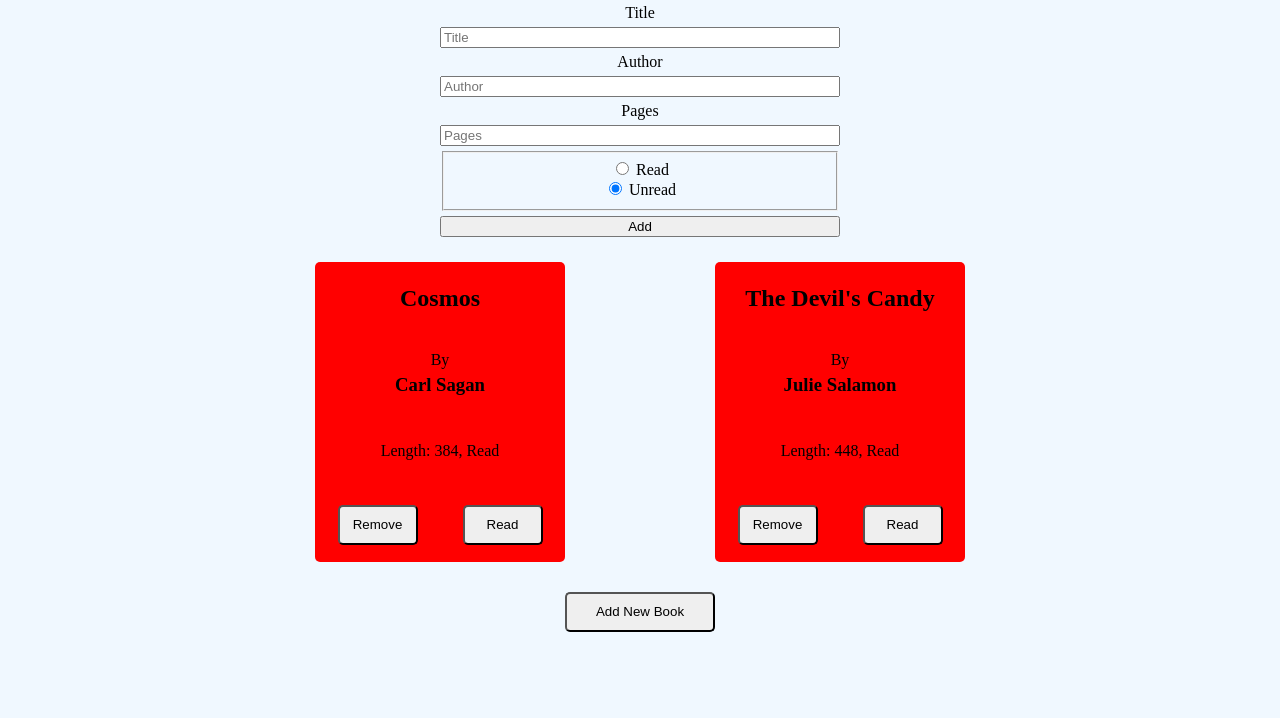
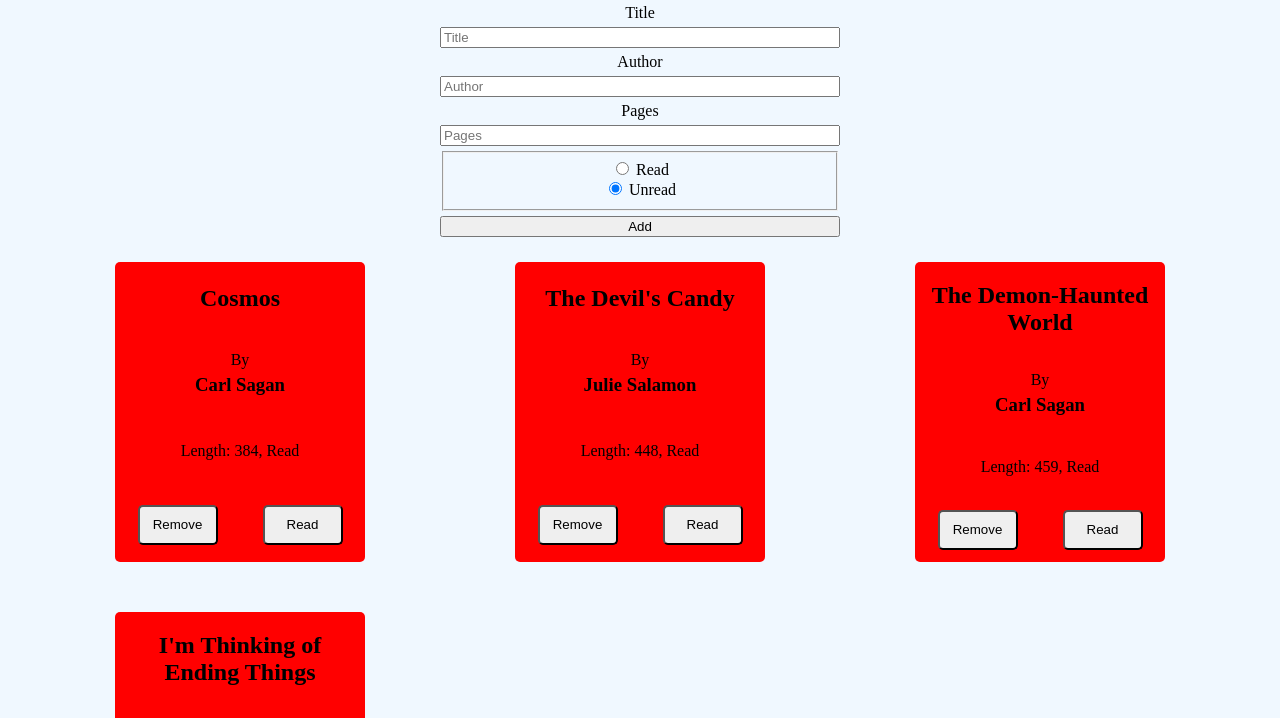
Before and after one commit to Jfoti64/Library, a plain HTML site: page index.html in a window 1280 px wide. Shown: the part 58-776 px from the top of the page. Drawn offline with Linux system fonts and the light colour scheme.

Commit message:
Add more books to array.

```diff
--- a/javaScript.js
+++ b/javaScript.js
@@ -18,6 +18,18 @@ document.addEventListener('DOMContentLoaded', function() {
             title: "The Devil's Candy",
             author: 'Julie Salamon',
             pages: '448',
+            readOrNot: 'Read',
+        },
+        {
+            title: 'The Demon-Haunted World',
+            author: 'Carl Sagan',
+            pages: '459',
+            readOrNot: 'Read',
+        },
+        {
+            title: "I'm Thinking of Ending Things",
+            author: 'Iain Reid',
+            pages: '241',
             readOrNot: 'Read',
         },
     ];
--- a/style.css
+++ b/style.css
@@ -17,6 +17,11 @@ body {
 #header h1 {
     place-self: center;
     margin: 0px;
+}
+
+.title h2 {
+    text-align: center;
+    padding: 0px 6px;
 }
 
 #addBookBtnRow {
```
